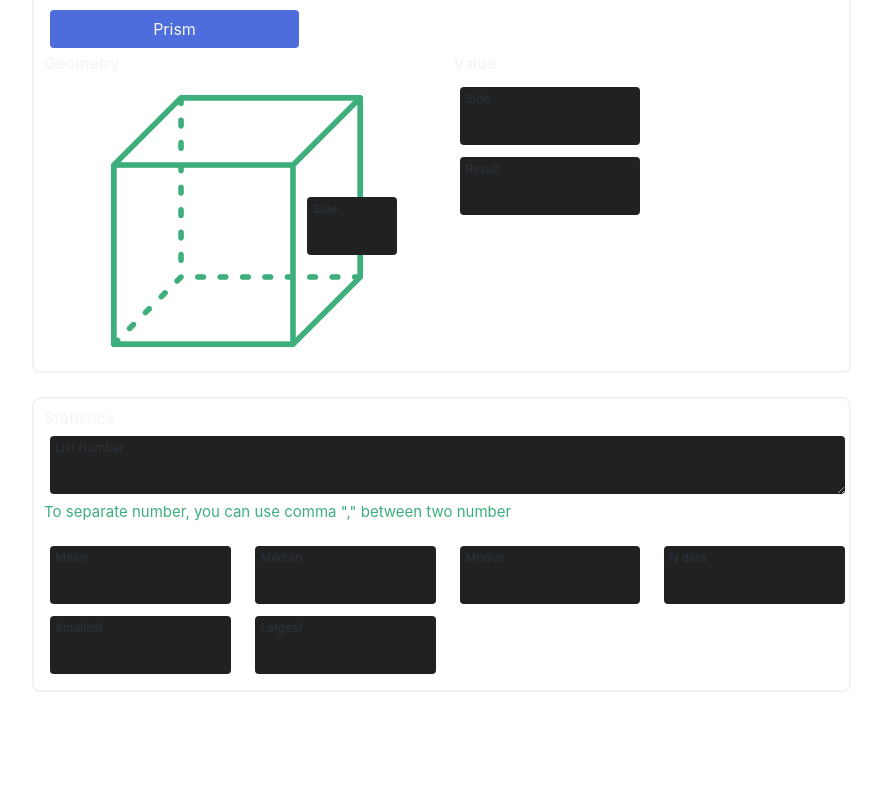
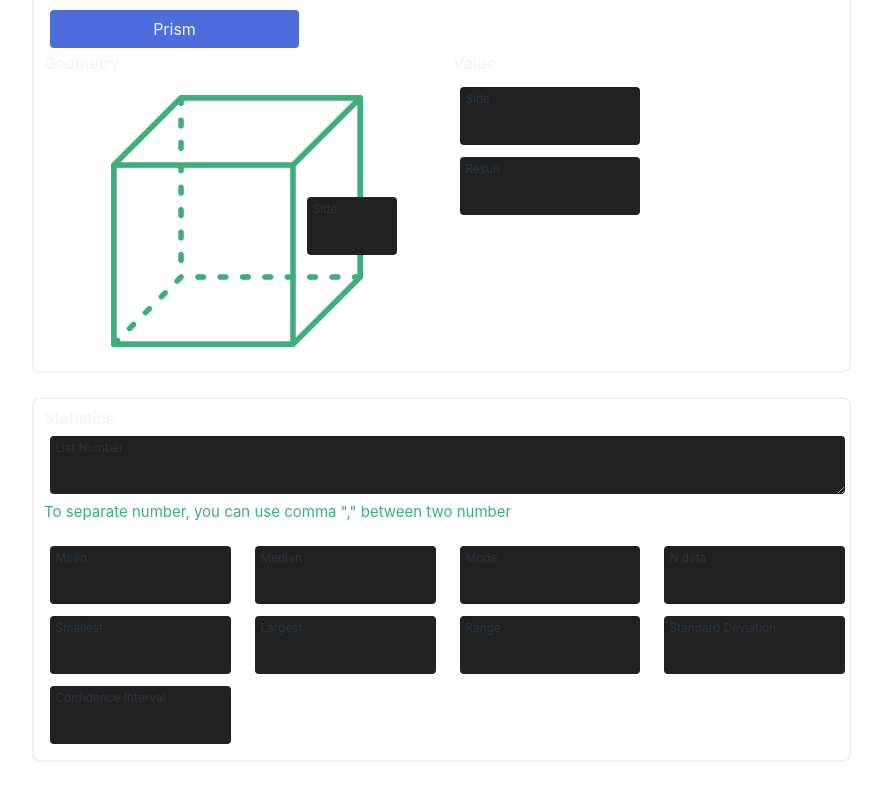
Before and after one commit to FlazeFy/Ultilator, a Vue app: page /math in a window 1280 px wide. Shown: the part 1181-1981 px from the top of the page, without its empty margins (339-1221 px from the left). Before the commit the page ends 1923 px from the top, so only its background shows below. Built offline with nearby package versions, Linux system fonts and the light colour scheme.

Commit message:
count range, mode, confidence interval
not finished

```diff
--- a/src/components/content/math/statistics.vue
+++ b/src/components/content/math/statistics.vue
@@ -7,13 +7,16 @@
         },
         methods: {
             countAll() {
-                var list = [10, 21, 49, 23, 14, 31, 14, 19, 14, 57, 38, 28, 68, 88]
+                // var list = [10, 21, 49, 23, 14, 31, 14, 19, 14, 57, 38, 28, 68, 7, 10, 7, 7, 4, 7]
+                //check this shit
+                var list = document.getElementById("number_list").value.split(", ").map(Number);
 
                 //Length of list
                 var n = list.length
 
                 //Mean or average
                 var mean = list.reduce((x, a) => x + a, 0) / n
+                mean = (Math.round(mean * 100) / 100).toFixed(2)
 
                 //Largest number
                 var largest = 0
@@ -31,13 +34,52 @@
                     }
                 }
 
+                //Sorting the list
+                var sort = list.sort((a, b) => a - b);
+                var index_median = Math.round(n / 2) - 1
+                var median = 0
 
-                document.getElementById("result_mean").value = (Math.round(mean * 100) / 100).toFixed(2)
-                // document.getElementById("result_median").value = median
-                // document.getElementById("result_modus").value = modus
+                //Median
+                //Even number
+                if(n % 2 != 0){
+                    var median = sort[index_median];
+                } else { //Odd number
+                    var median = (sort[index_median] + sort[index_median + 1]) / 2;
+                }
+
+                //Mode
+                var mode = 0
+                var mode_len = 0
+                var unique = list.filter((val, i, a) => a.indexOf(val) === i);
+
+                for(var i = 0; i < unique.length; i++){
+                    var check = unique[i]
+                    var check_len = list.filter(x => x === check).length
+                    if(check_len > mode_len){
+                        mode = check
+                        mode_len = check_len
+                    }
+                }
+
+                //Standard Deviation
+
+                //Confidence interval
+                var sample = n - 1
+                var confidence_level = 0.95 // for now
+                var t_distribution = 2.262 // must be inputed by user
+                var sdeviation = 25 / Math. sqrt(n)
+                var confidence = mean - t_distribution * sdeviation + " " + mean + t_distribution * sdeviation
+
+
+                document.getElementById("result_mean").value = mean
+                document.getElementById("result_median").value = median
+                document.getElementById("result_mode").value = mode
                 document.getElementById("result_ndata").value = n
                 document.getElementById("result_largest").value = largest
                 document.getElementById("result_smallest").value = smallest
+                document.getElementById("result_range").value = largest - smallest
+                document.getElementById("result_confidence").value = confidence
+                //document.getElementById("result_sdeviation").value = sdeviation
             }
         }
     }
@@ -67,8 +109,8 @@
             </div>
             <div class="col-lg-3 col-md-4 col-sm-6">
                 <div class="form-floating">
-                    <input type="number" class="form-control" id="result_modus" disabled>
-                    <label for="floatingInput">Modus</label>
+                    <input type="number" class="form-control" id="result_mode" disabled>
+                    <label for="floatingInput">Mode</label>
                 </div>
             </div>
             <div class="col-lg-3 col-md-4 col-sm-6">
@@ -89,6 +131,24 @@
                     <label for="floatingInput">Largest</label>
                 </div>
             </div>
+            <div class="col-lg-3 col-md-4 col-sm-6">
+                <div class="form-floating">
+                    <input type="number" class="form-control" id="result_range" disabled>
+                    <label for="floatingInput">Range</label>
+                </div>
+            </div>
+            <div class="col-lg-3 col-md-4 col-sm-6">
+                <div class="form-floating">
+                    <input type="number" class="form-control" id="result_sdeviation" disabled>
+                    <label for="floatingInput">Standard Deviation</label>
+                </div>
+            </div>
+            <div class="col-lg-3 col-md-4 col-sm-6">
+                <div class="form-floating">
+                    <input type="text" class="form-control" id="result_confidence" disabled>
+                    <label for="floatingInput">Confidence Interval</label>
+                </div>
+            </div>
         </div>
     </div>
 </template>
```
